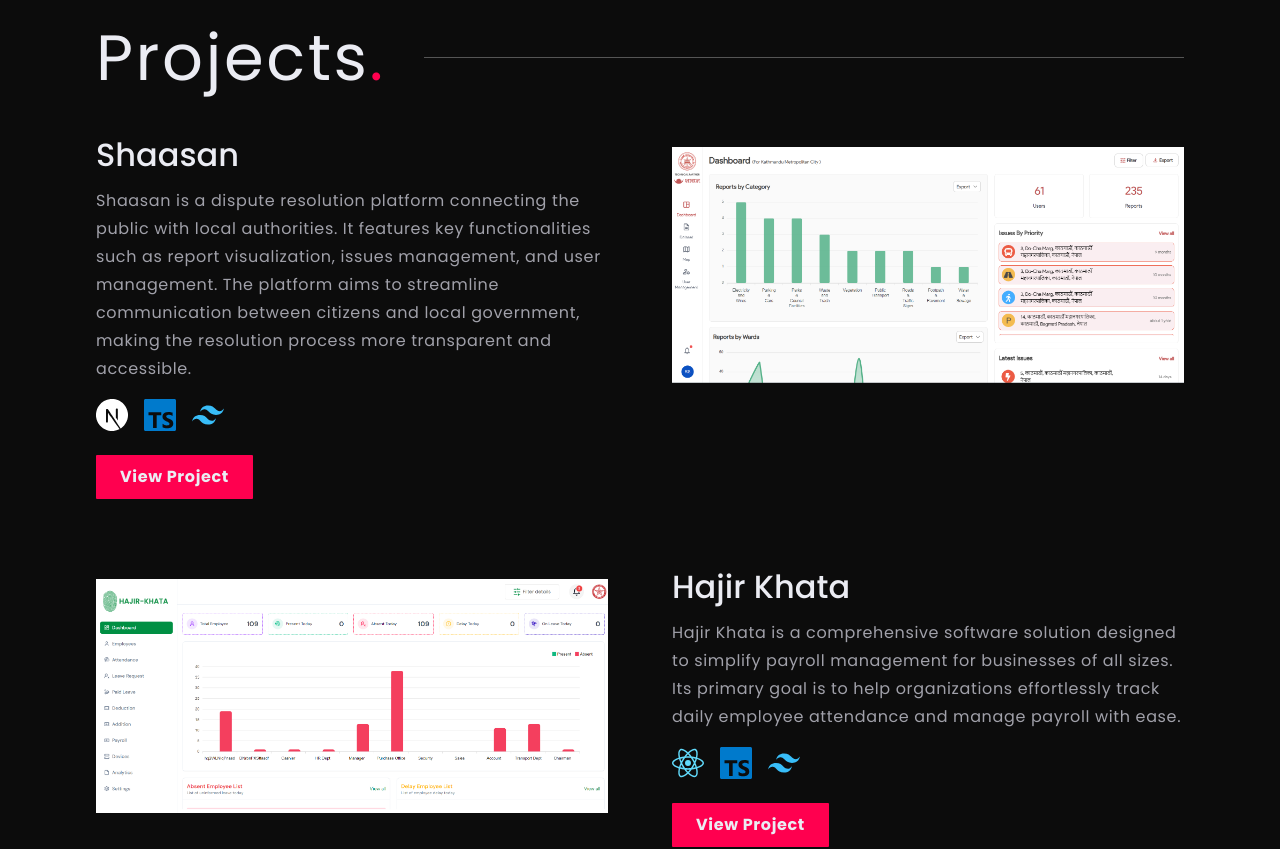
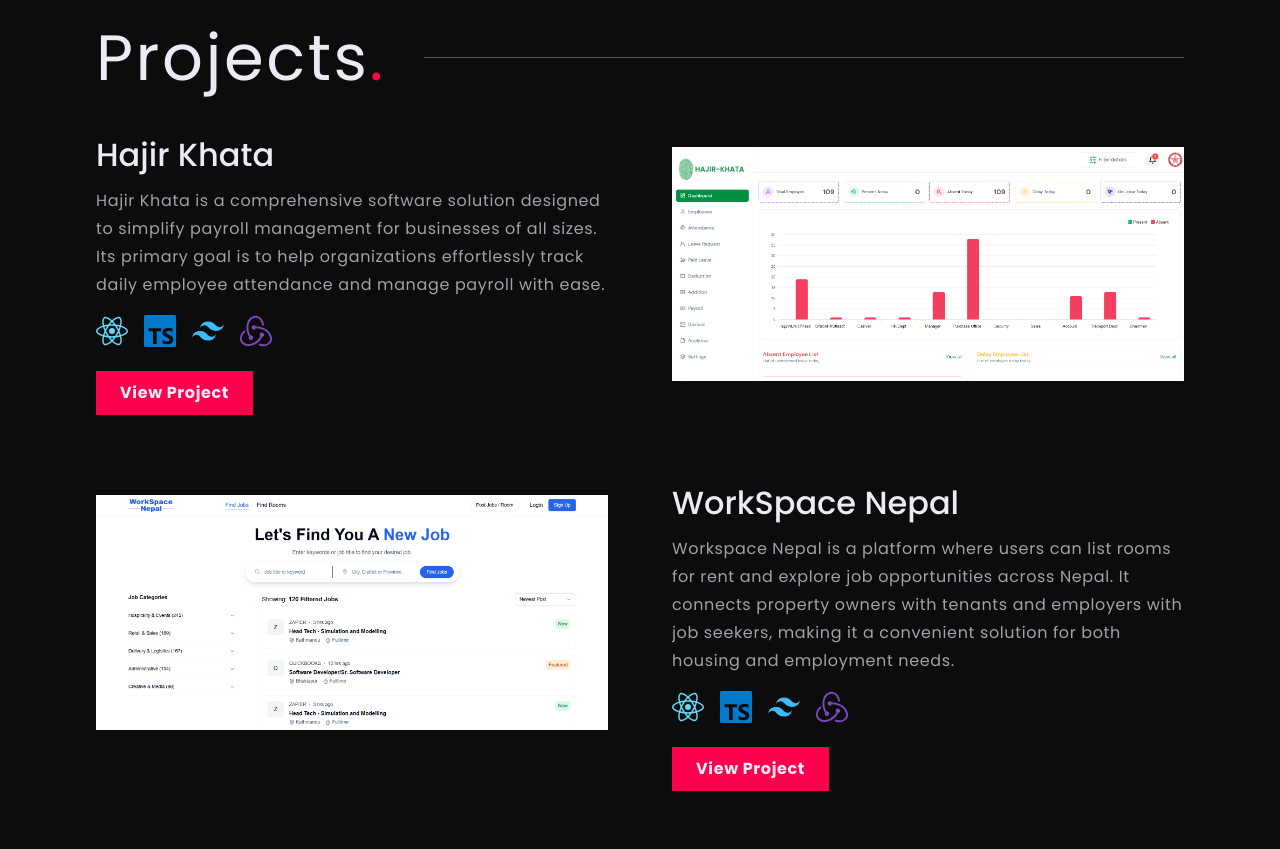
Before and after one commit to rajinsakha/Portfolio, a React (Create React App) app: page / in a window 1280 px wide. Shown: the part 1640-2489 px from the top of the page. Built offline with nearby package versions, Linux system fonts and the light colour scheme.

Commit message:
added-redux-icon

```diff
--- a/src/constants/projects.js
+++ b/src/constants/projects.js
@@ -4,21 +4,10 @@ import {
   SiNextdotjs,
   SiTypescript,
   SiTailwindcss,
+  SiRedux,
 } from "react-icons/si";
 
 export const projects = [
-  {
-    img: images.shaasan,
-    title: "Shaasan",
-    description:
-      "Shaasan is a dispute resolution platform connecting the public with local authorities. It features key functionalities such as report visualization, issues management, and user management. The platform aims to streamline communication between citizens and local government, making the resolution process more transparent and accessible.",
-    link: "https://shaasan.vercel.app/",
-    techStack: [
-      { Icon: SiNextdotjs, name: "Next.js", color: "#fff" },
-      { Icon: SiTypescript, name: "TypeScript", color: "#007acc" },
-      { Icon: SiTailwindcss, name: "Tailwind CSS", color: "#38bdf8" },
-    ],
-  },
   {
     img: images.hajirkhata,
     title: "Hajir Khata",
@@ -29,6 +18,7 @@ export const projects = [
       { Icon: SiReact, name: "React", color: "#61dafb" },
       { Icon: SiTypescript, name: "TypeScript", color: "#007acc" },
       { Icon: SiTailwindcss, name: "Tailwind CSS", color: "#38bdf8" },
+      { Icon: SiRedux, name: "Redux", color: "#764abc" },
     ],
   },
   {
@@ -41,6 +31,7 @@ export const projects = [
       { Icon: SiReact, name: "React", color: "#61dafb" },
       { Icon: SiTypescript, name: "TypeScript", color: "#007acc" },
       { Icon: SiTailwindcss, name: "Tailwind CSS", color: "#38bdf8" },
+      { Icon: SiRedux, name: "Redux", color: "#764abc" },
     ],
   },
   {
@@ -53,6 +44,7 @@ export const projects = [
       { Icon: SiNextdotjs, name: "Next.js", color: "#fff" },
       { Icon: SiTypescript, name: "TypeScript", color: "#007acc" },
       { Icon: SiTailwindcss, name: "Tailwind CSS", color: "#38bdf8" },
+      { Icon: SiRedux, name: "Redux", color: "#764abc" },
     ],
   },
 ];
```
